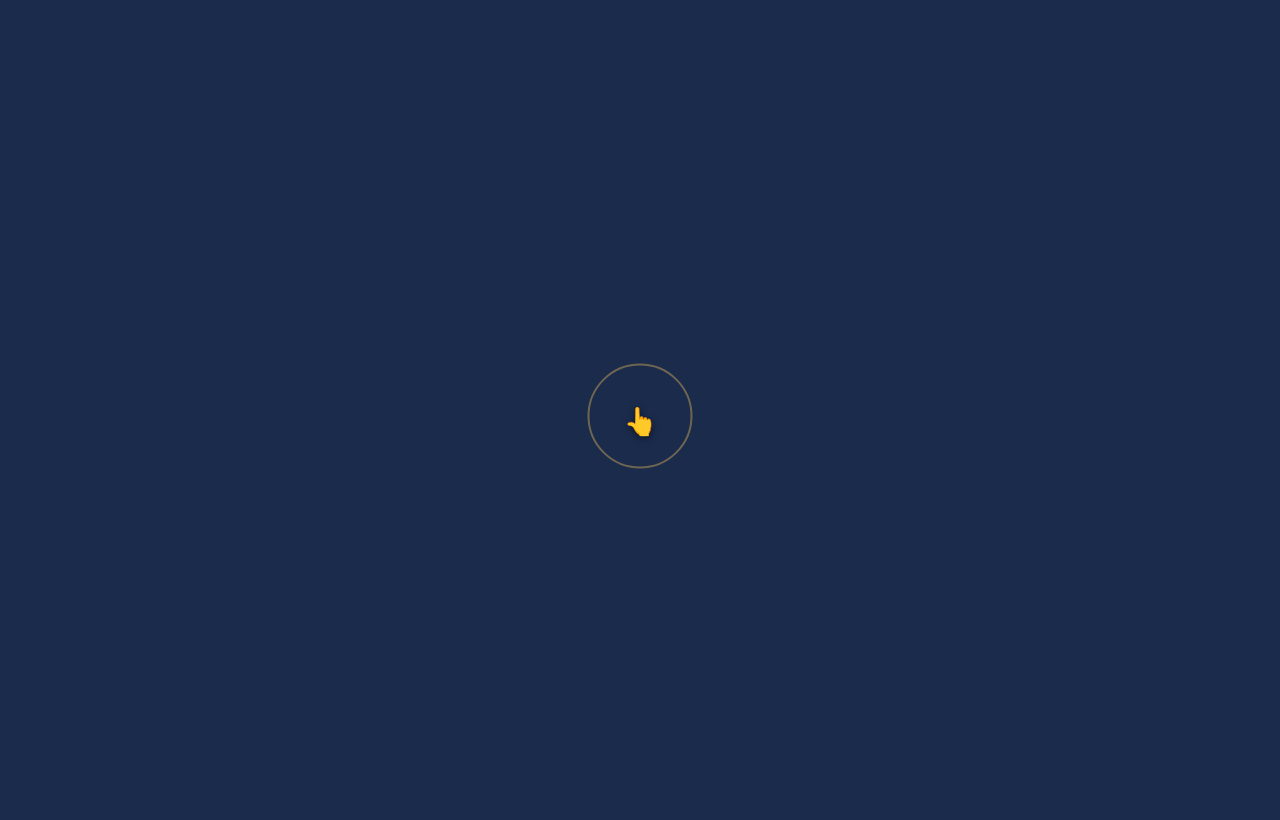
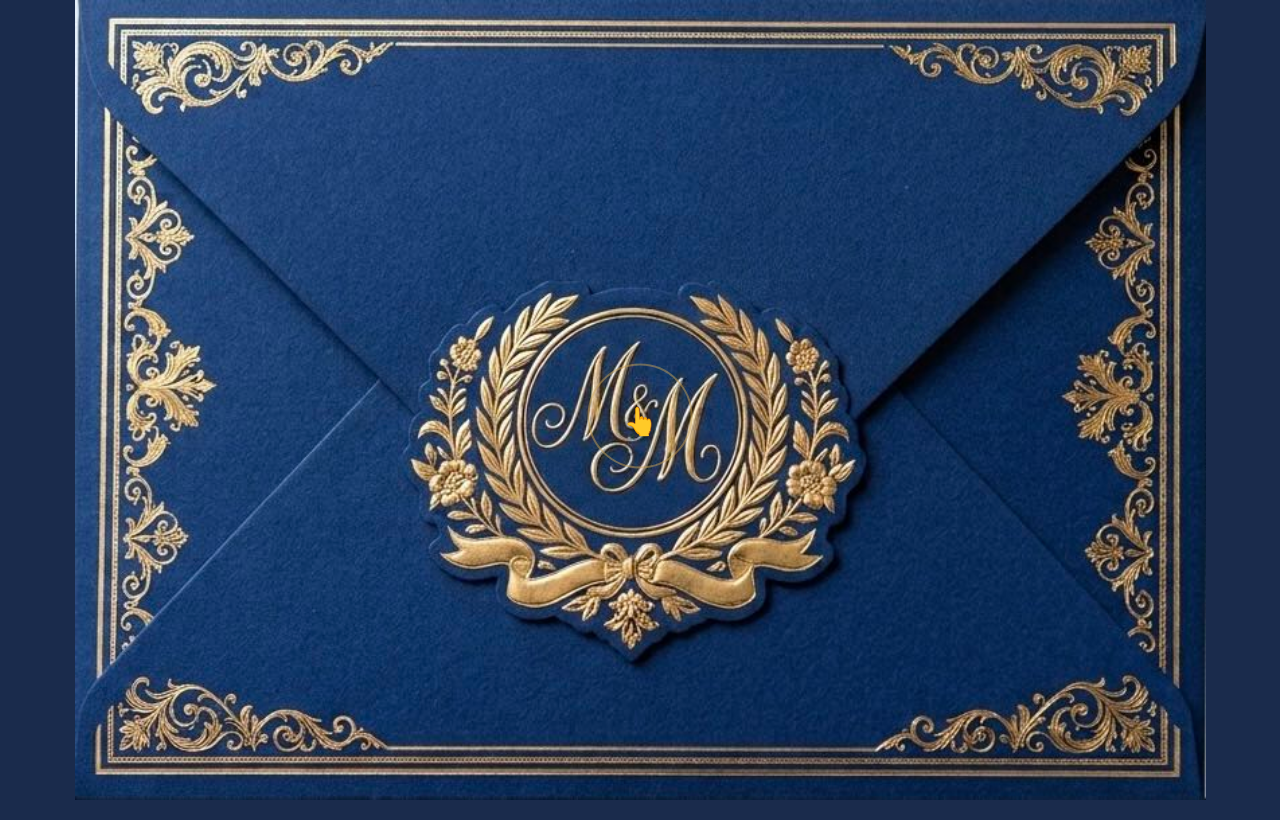
Before and after one commit to Kira1717171717/wedding-invitation, a Next.js app: page / in a window 1280 px wide. Built offline with nearby package versions, Linux system fonts and the light colour scheme; a web font is replaced by a local one.

Commit message:
Update page.js

```diff
--- a/app/page.js
+++ b/app/page.js
@@ -4,7 +4,6 @@ import { useState, useEffect, useRef } from 'react';
 
 export default function Home() {
   const [isOpened, setIsOpened] = useState(false);
-  const [isFading, setIsFading] = useState(false);
   const [timeLeft, setTimeLeft] = useState({ days: 0, hours: 0, minutes: 0, seconds: 0 });
   const [currentIndex, setCurrentIndex] = useState(0);
 
@@ -15,18 +14,13 @@ export default function Home() {
   const section4 = useRef(null);
   const sections = [section1, section2, section3, section4];
 
-  // دالة فتح الدعوة (تبهيت المغلف وانسيابيته)
+  // دالة فتح الدعوة بتركيز كامل
   const handleOpenInvitation = () => {
-    setIsFading(true);
+    setIsOpened(true);
 
     if (audioRef.current) {
       audioRef.current.play().catch(error => console.log("Audio play failed", error));
     }
-
-    // إخفاء المغلف تماماً بعد انتهاء تأثير التبهيت (بعد ثانية واحدة)
-    setTimeout(() => {
-      setIsOpened(true);
-    }, 1000);
   };
 
   // نظام النزول التلقائي (كل 4 ثوانٍ)
@@ -116,33 +110,34 @@ export default function Home() {
           animation: tapMove 1.5s infinite ease-in-out;
         }
 
-        /* ================= حركة التبهيت والتلاشي الفاخرة للمغلف ================= */
-        .envelope-screen {
-          position: fixed;
-          top: 0;
-          left: 0;
-          width: 100vw;
-          height: 100vh;
-          backgroundColor: #1a2b4c;
-          backgroundImage: url('/envelope.jpg');
-          backgroundPosition: center center;
-          backgroundRepeat: no-repeat;
-          background-size: contain;
-          z-index: 50;
-          display: flex;
-          flex-direction: column;
-          justify-content: center;
-          align-items: center;
-          transition: opacity 1s ease, transform 1s ease;
-          opacity: ${isFading ? '0' : '1'};
-          transform: ${isFading ? 'scale(1.05)' : 'scale(1)'};
-          pointer-events: ${isFading ? 'none' : 'auto'};
+        /* تأثير ظهور سلس للدعوة عند الفتح */
+        .invitation-container {
+          opacity: ${isOpened ? '1' : '0'};
+          transform: translateY(${isOpened ? '0' : '20px'});
+          transition: opacity 0.8s ease, transform 0.8s ease;
         }
       `}</style>
 
-      {/* ================= شاشة المغلف المتلاشية ================= */}
-      {!isOpened && (
-        <div className="envelope-screen">
+      {/* ================= خلفية المغلف الثابتة والمضبوطة تماماً ================= */}
+      <div style={{
+        position: 'fixed',
+        top: 0,
+        left: 0,
+        width: '100vw',
+        height: '100vh',
+        backgroundColor: '#1a2b4c',
+        backgroundImage: 'url(\'/envelope.jpg\')',
+        backgroundPosition: 'center center',
+        backgroundRepeat: 'no-repeat',
+        backgroundSize: 'contain',
+        zIndex: 1,
+        display: 'flex',
+        justifyContent: 'center',
+        alignItems: 'center',
+      }}>
+
+        {/* زر الختم التفاعلي (يختفي فور الضغط عليه) */}
+        {!isOpened && (
           <button
             onClick={handleOpenInvitation}
             className="wax-seal-container"
@@ -161,18 +156,19 @@ export default function Home() {
               transform: 'translate(-50%, -50%)',
               display: 'flex',
               justifyContent: 'center',
-              alignItems: 'center'
+              alignItems: 'center',
+              zIndex: 10
             }}
           >
             <span className="tap-icon" style={{ fontSize: '1.8rem', filter: 'drop-shadow(0 2px 4px rgba(0,0,0,0.5))' }}>
               👆
             </span>
           </button>
-        </div>
-      )}
+        )}
+      </div>
 
-      {/* ================= المحتوى الرئيسي للدعوة ================= */}
-      <main style={{
+      {/* ================= المحتوى الرئيسي للدعوة (يظهر فوق المغلف بسلاسة) ================= */}
+      <main className="invitation-container" style={{
         direction: 'rtl',
         height: '100vh',
         overflowY: 'scroll',
@@ -180,7 +176,9 @@ export default function Home() {
         scrollBehavior: 'smooth',
         position: 'relative',
         backgroundColor: '#f8f4ee',
-        display: isOpened ? 'block' : 'none'
+        zIndex: 2,
+        visibility: isOpened ? 'visible' : 'hidden',
+        pointerEvents: isOpened ? 'auto' : 'none'
       }}>
 
         <div style={{
```
